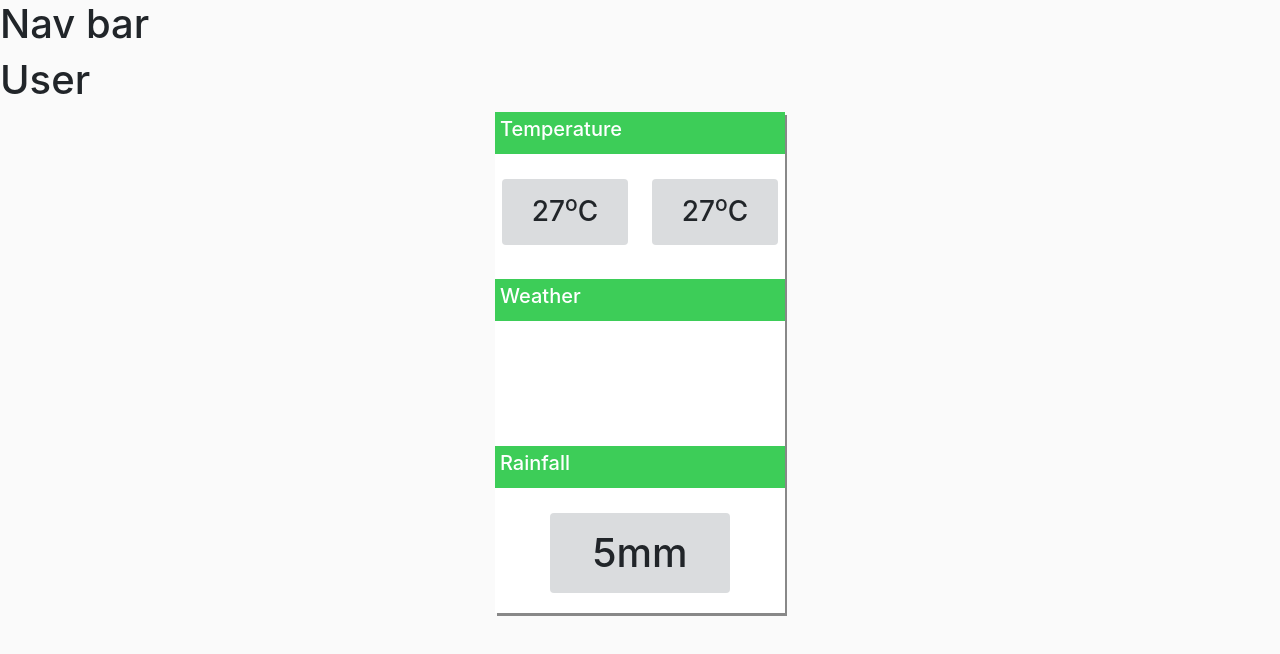
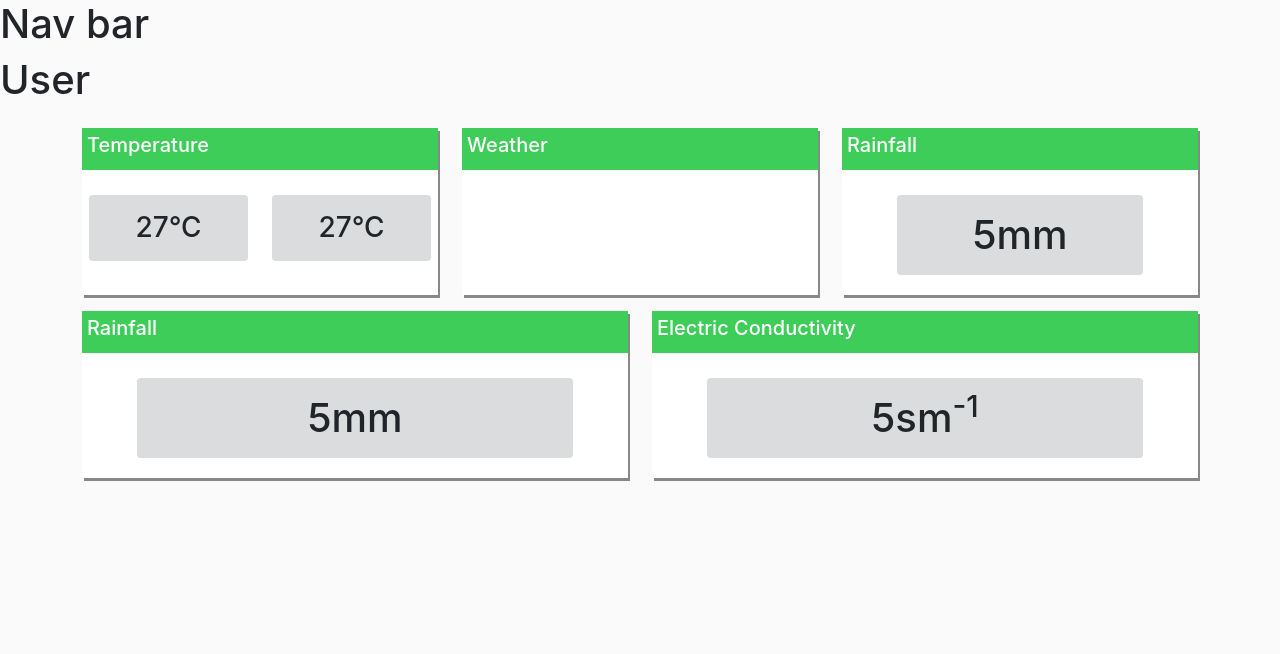
Before and after one commit to Smart-Famer/Smart-Farmer, a React (Create React App) app in the folder smart_farmer/: page / in a window 1280 px wide. Shown: the top 654 px of the page. Built offline with nearby package versions, Linux system fonts and the light colour scheme; no server answers.

Commit message:
ElectricCondutivity

```diff
--- a/smart_farmer/src/Pages/Dashboard.js
+++ b/smart_farmer/src/Pages/Dashboard.js
@@ -3,6 +3,8 @@ import Temperature from "../components/dashboard/Temperature";
 import Weather from "../components/dashboard/Weather";
 import Meter from "../components/dashboard/Meter";
 import RainFall from "../components/dashboard/RainFall";
+import ElectricConductivity from "../components/dashboard/ElectricConductivity";
+import { Container,Row,Col} from "reactstrap";
 
 
 export default function Dashboard(props)
@@ -13,15 +15,39 @@ export default function Dashboard(props)
     return(
         <div className="home">
             <h1>User </h1>
+                <Container>
+                    <Row>
+                        <Col>
                             <Meter heading='Temperature'>
                                 <Temperature/>
                             </Meter>
+                        </Col>
+                        <Col>
                             <Meter heading='Weather'>
                                 <Weather/>
                             </Meter>
+                        </Col>
+                        <Col>
                             <Meter heading='Rainfall'>
                                 <RainFall/>
                             </Meter>
+                        </Col>
+                        <Col>
+                            <Meter heading='Rainfall'>
+                                <RainFall/>
+                            </Meter>
+                        </Col>
+
+                        <Col>
+                            <Meter heading='Electric Conductivity'>
+                                <ElectricConductivity/>
+                            </Meter>
+                        </Col>
+
+                    </Row>
+
+
+                </Container>
         </div>
     )
 }
--- /dev/null
+++ b/smart_farmer/src/components/dashboard/ElectricConductivity.js
@@ -0,0 +1,10 @@
+import React from "react";
+import {Row,Col} from "reactstrap";
+
+export default function ElectricConductivity(){
+    return(
+        <Row className="px-5">
+            <Col ><h1 className="bg-secondary bg-opacity-25 rounded py-3 text-center">5sm<sup>-1</sup></h1></Col>
+        </Row>
+    )
+}
--- a/smart_farmer/src/components/dashboard/Meter.css
+++ b/smart_farmer/src/components/dashboard/Meter.css
@@ -8,8 +8,8 @@
 }
 .meter--container{
 
-    width: 290px;
-    height: 167px;
+    min-width: 290px;
+    min-height: 167px;
     background-color: #ffffff;
     padding: 0;
     box-shadow: 2px 3px #888888;
--- a/smart_farmer/src/components/dashboard/Meter.js
+++ b/smart_farmer/src/components/dashboard/Meter.js
@@ -7,7 +7,7 @@ export default function Meter(props){
         <div>
 
 
-            <Container className='meter--container'>
+            <div className='meter--container mt-3'>
                 <div className='meter--heading'>
                     <h5>{props.heading}</h5>
                 </div>
@@ -15,7 +15,7 @@ export default function Meter(props){
                      {props.children}
                 </div>
 
-            </Container>
+            </div>
 
         </div>
     )
--- a/smart_farmer/src/components/dashboard/Temperature.js
+++ b/smart_farmer/src/components/dashboard/Temperature.js
@@ -1,11 +1,11 @@
 import React from "react";
 import {Row,Col } from "reactstrap";
 
-export default function Temperature(props){
+export default function Temperature(){
     return(
         <Row>
-            <Col ><h3 className="bg-secondary bg-opacity-25 rounded py-3 text-center">27<sup>o</sup>C</h3></Col>
-            <Col ><h3 className="bg-secondary bg-opacity-25 rounded py-3 text-center">27<sup>o</sup>C</h3></Col>
+            <Col ><h3 className="bg-secondary bg-opacity-25 rounded py-3 text-center">27&deg;C</h3></Col>
+            <Col ><h3 className="bg-secondary bg-opacity-25 rounded py-3 text-center">27&deg;C</h3></Col>
         </Row>
     )
 }
```
Lines whose indentation alone changed are shown as unchanged.
